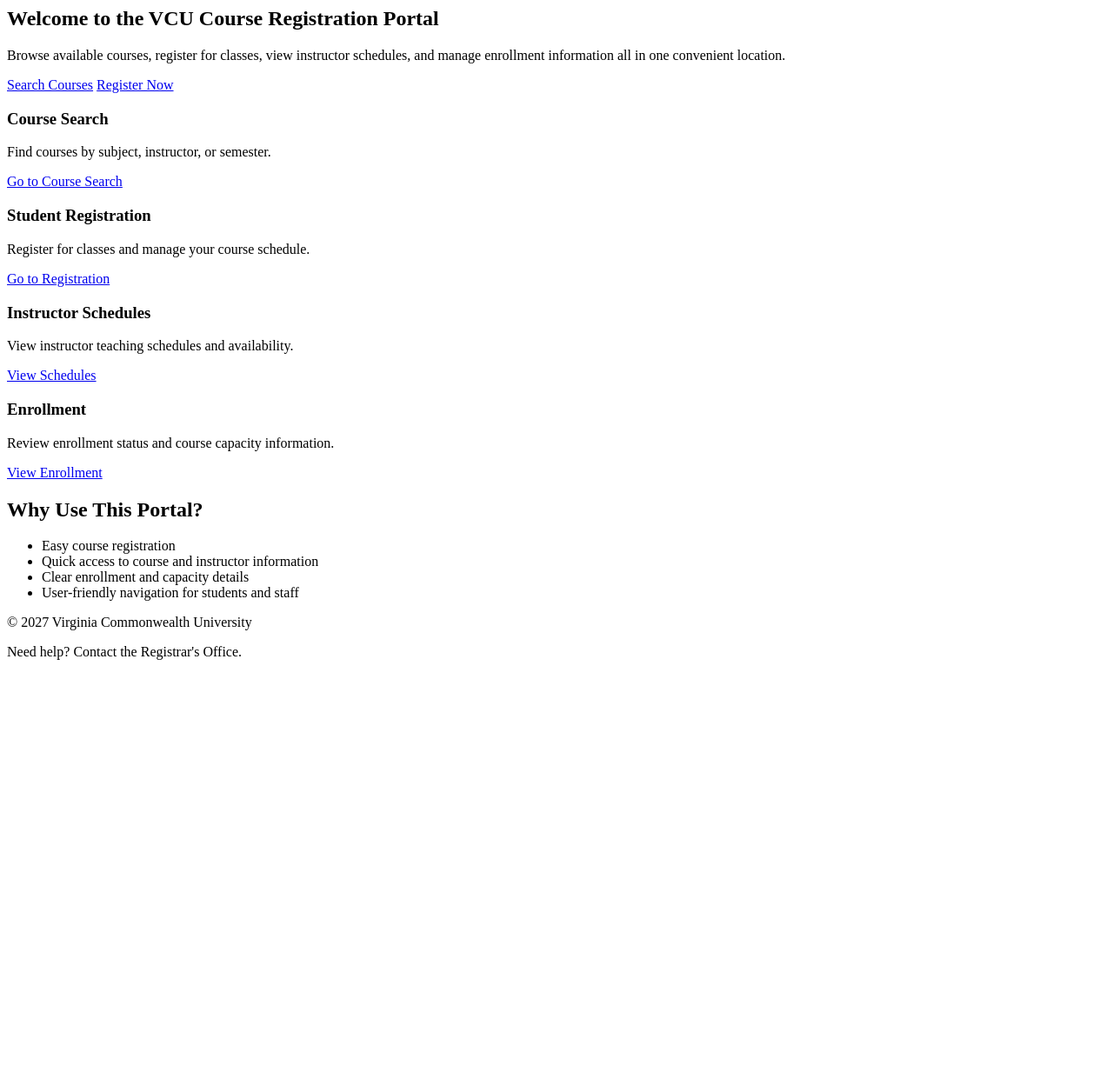
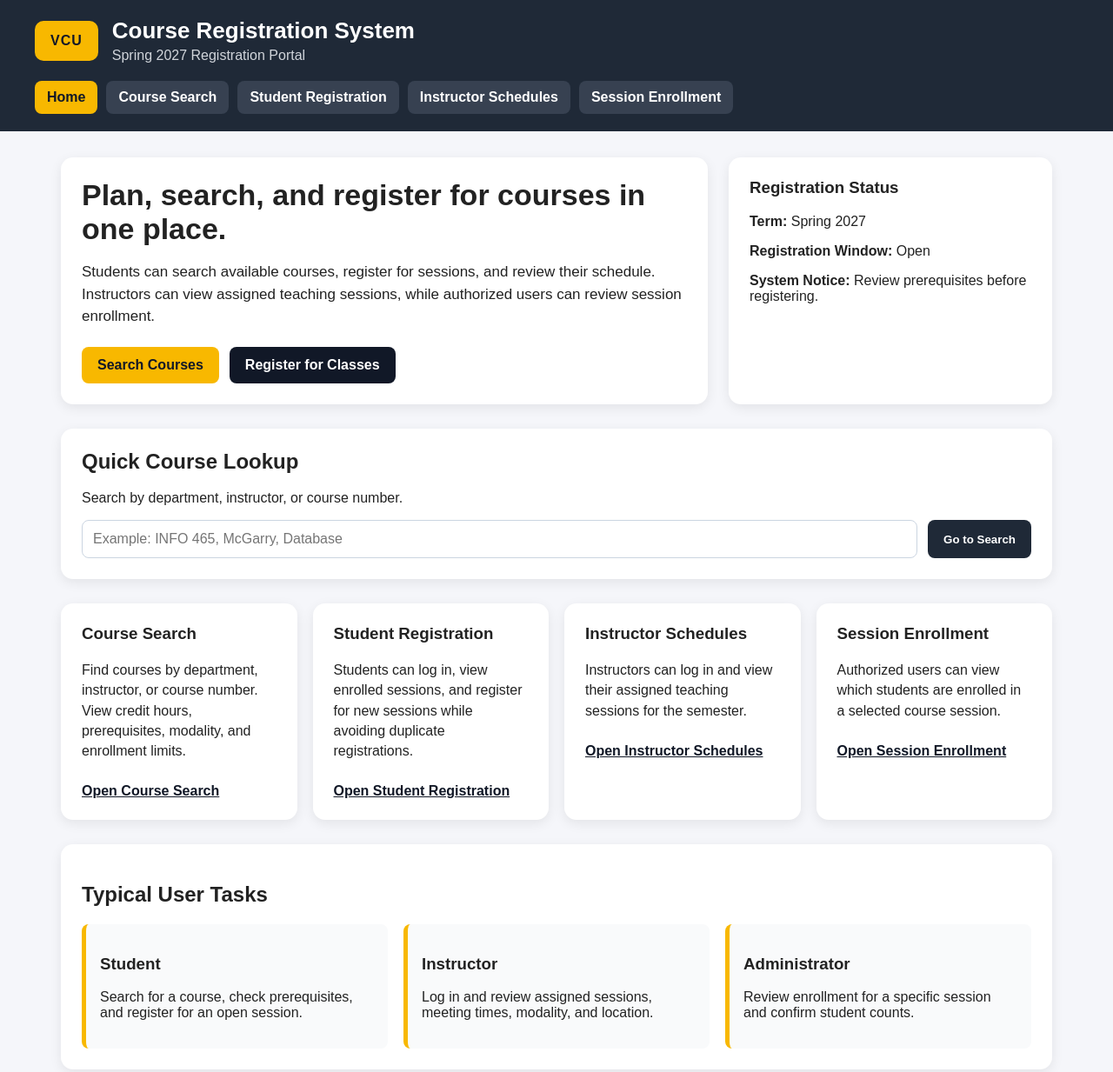
Before and after one commit to singh1563/INFO-465-Team-Project, a plain HTML site: page index.html in a window 1280 px wide. Shown: the top 1233 px of the page at 87% size. Before the commit the page ends 800 px from the top, so only its background shows below. Drawn offline with Linux system fonts and the light colour scheme.

Commit message:
index.html

```diff
--- a/index.html
+++ b/index.html
@@ -1,57 +1,116 @@
+<!DOCTYPE html>
+<html lang="en">
+<head>
+  <meta charset="UTF-8">
+  <meta name="viewport" content="width=device-width, initial-scale=1.0">
+  <title>VCU Course Registration | Home</title>
+  <link rel="stylesheet" href="style.css">
+</head>
+<body>
+
+  <header class="site-header">
+    <div class="brand">
+      <div class="brand-mark">VCU</div>
+      <div>
+        <h1>Course Registration System</h1>
+        <p>Spring 2027 Registration Portal</p>
+      </div>
+    </div>
+
+    <nav class="main-nav">
+      <a class="active" href="index.html">Home</a>
+      <a href="course_search.html">Course Search</a>
+      <a href="registration.html">Student Registration</a>
+      <a href="instructor_schedule.html">Instructor Schedules</a>
+      <a href="enrollment.html">Session Enrollment</a>
+    </nav>
+  </header>
+
   <main>
     <section class="hero">
       <div class="hero-text">
-            <h2>Welcome to the VCU Course Registration Portal</h2>
+        <h2>Plan, search, and register for courses in one place.</h2>
         <p>
-                Browse available courses, register for classes, view instructor schedules,
-                and manage enrollment information all in one convenient location.
+          Students can search available courses, register for sessions, and review their schedule.
+          Instructors can view assigned teaching sessions, while authorized users can review session enrollment.
         </p>
 
         <div class="hero-actions">
           <a class="primary-btn" href="course_search.html">Search Courses</a>
-                <a class="secondary-btn" href="registration.html">Register Now</a>
+          <a class="secondary-btn" href="registration.html">Register for Classes</a>
         </div>
+      </div>
+
+      <div class="status-card">
+        <h3>Registration Status</h3>
+        <p><strong>Term:</strong> Spring 2027</p>
+        <p><strong>Registration Window:</strong> Open</p>
+        <p><strong>System Notice:</strong> Review prerequisites before registering.</p>
       </div>
     </section>
 
-    <section class="features">
-        <div class="feature-card">
+    <section class="quick-search">
+      <h2>Quick Course Lookup</h2>
+      <p>Search by department, instructor, or course number.</p>
+
+      <form id="quickSearchForm">
+        <input id="quickSearchInput" type="text" placeholder="Example: INFO 465, McGarry, Database">
+        <button type="submit">Go to Search</button>
+      </form>
+    </section>
+
+    <section class="feature-grid">
+      <article class="feature-card">
         <h3>Course Search</h3>
-            <p>Find courses by subject, instructor, or semester.</p>
-            <a href="course_search.html">Go to Course Search</a>
+        <p>Find courses by department, instructor, or course number. View credit hours, prerequisites, modality, and enrollment limits.</p>
+        <a href="course_search.html">Open Course Search</a>
+      </article>
+
+      <article class="feature-card">
+        <h3>Student Registration</h3>
+        <p>Students can log in, view enrolled sessions, and register for new sessions while avoiding duplicate registrations.</p>
+        <a href="registration.html">Open Student Registration</a>
+      </article>
+
+      <article class="feature-card">
+        <h3>Instructor Schedules</h3>
+        <p>Instructors can log in and view their assigned teaching sessions for the semester.</p>
+        <a href="instructor_schedule.html">Open Instructor Schedules</a>
+      </article>
+
+      <article class="feature-card">
+        <h3>Session Enrollment</h3>
+        <p>Authorized users can view which students are enrolled in a selected course session.</p>
+        <a href="enrollment.html">Open Session Enrollment</a>
+      </article>
+    </section>
+
+    <section class="task-section">
+      <h2>Typical User Tasks</h2>
+
+      <div class="task-list">
+        <div>
+          <h3>Student</h3>
+          <p>Search for a course, check prerequisites, and register for an open session.</p>
         </div>
 
-        <div class="feature-card">
-            <h3>Student Registration</h3>
-            <p>Register for classes and manage your course schedule.</p>
-            <a href="registration.html">Go to Registration</a>
+        <div>
+          <h3>Instructor</h3>
+          <p>Log in and review assigned sessions, meeting times, modality, and location.</p>
         </div>
 
-        <div class="feature-card">
-            <h3>Instructor Schedules</h3>
-            <p>View instructor teaching schedules and availability.</p>
-            <a href="instructor_schedule.html">View Schedules</a>
+        <div>
+          <h3>Administrator</h3>
+          <p>Review enrollment for a specific session and confirm student counts.</p>
         </div>
-
-        <div class="feature-card">
-            <h3>Enrollment</h3>
-            <p>Review enrollment status and course capacity information.</p>
-            <a href="enrollment.html">View Enrollment</a>
       </div>
-    </section>
-
-    <section class="about">
-        <h2>Why Use This Portal?</h2>
-        <ul>
-            <li>Easy course registration</li>
-            <li>Quick access to course and instructor information</li>
-            <li>Clear enrollment and capacity details</li>
-            <li>User-friendly navigation for students and staff</li>
-        </ul>
     </section>
   </main>
 
   <footer>
-    <p>&copy; 2027 Virginia Commonwealth University</p>
-    <p>Need help? Contact the Registrar's Office.</p>
+    <p>INFO 465 Team UI/UX Draft | Online Course Registration System</p>
   </footer>
+
+  <script src="script.js"></script>
+</body>
+</html>
```
Lines whose indentation alone changed are shown as unchanged.
